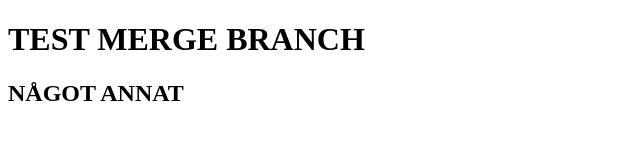
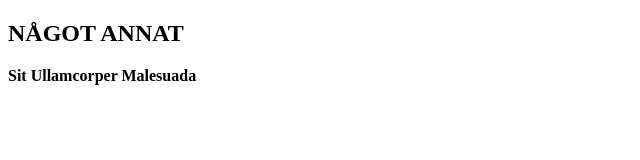
Before and after one commit to ThereseLevin/thereselevin.github.io, a plain HTML site: page file1.html in a window 1280 px wide. Shown: the whole page, without its empty margins (0-640 px from the left). Drawn offline with Linux system fonts and the light colour scheme.

Commit message:
Update file1.html

```diff
--- a/file1.html
+++ b/file1.html
@@ -7,7 +7,7 @@
     <title>Document</title>
 </head>
 <body>
-    <h1>TEST MERGE BRANCH</h1>
     <h2>NÅGOT ANNAT</h2>
+    <strong>Sit Ullamcorper Malesuada</strong>
 </body>
 </html>
```
